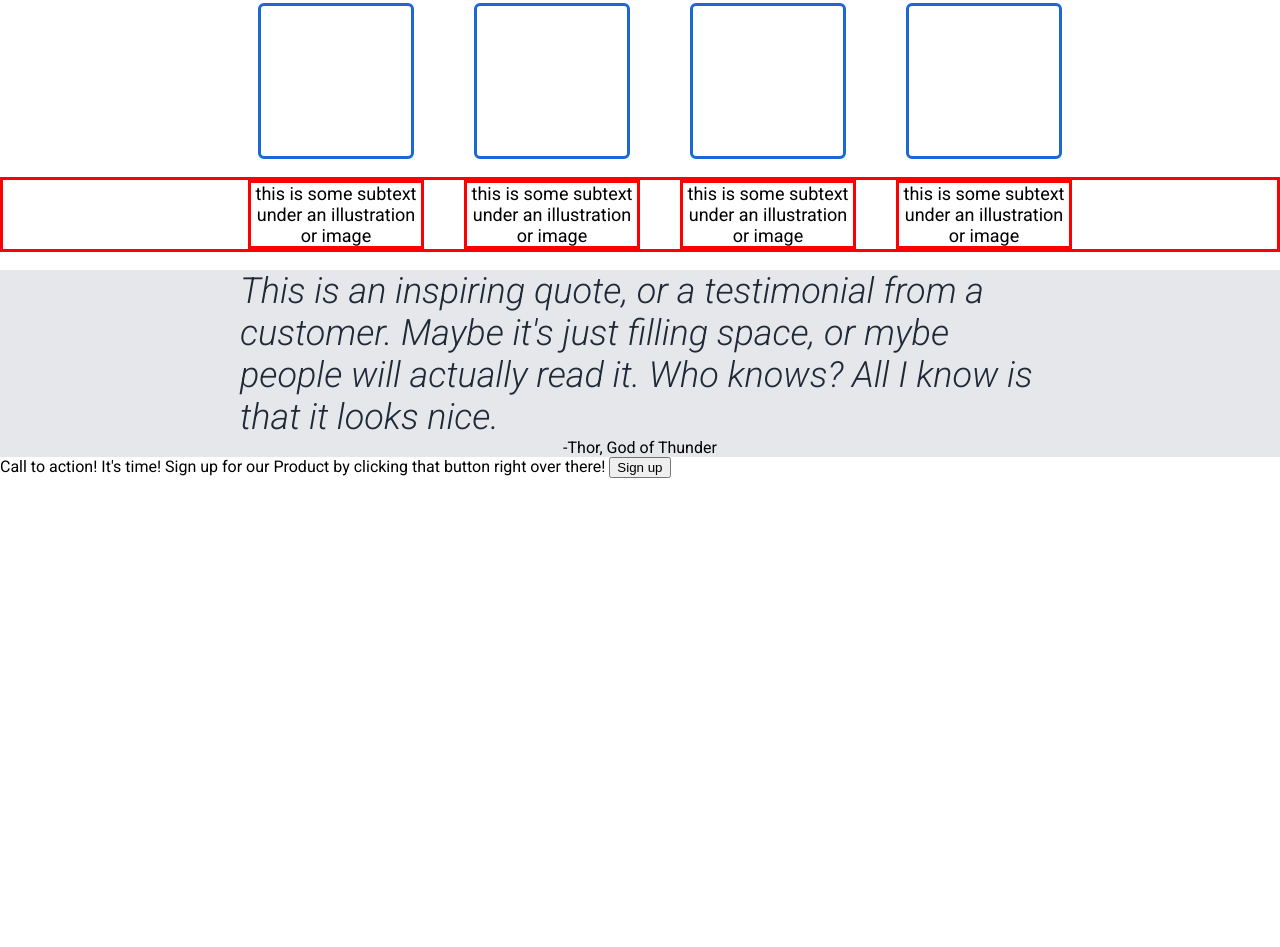
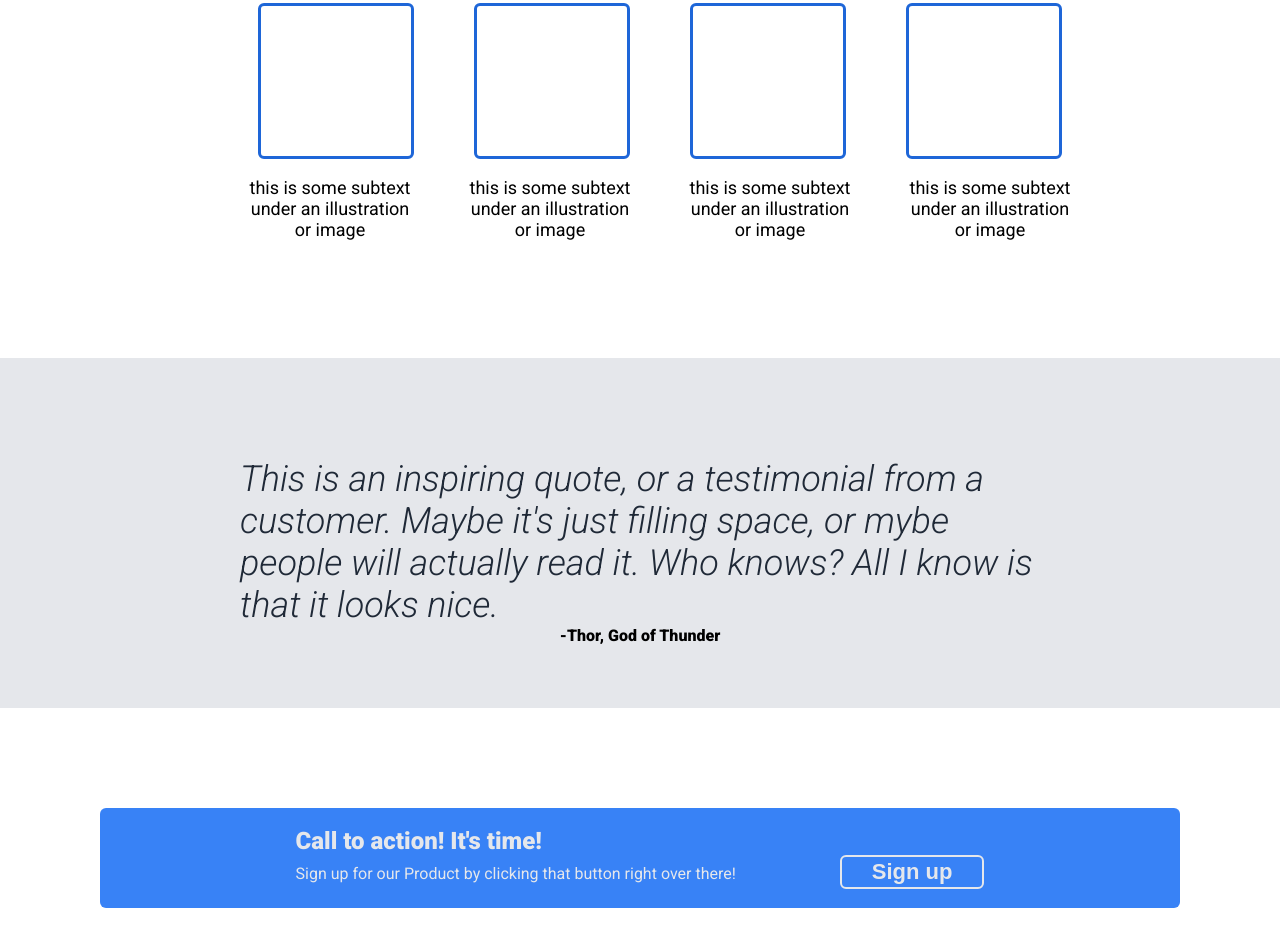
Before and after one commit to Megaflinterino/own_website, a plain HTML site: page index.html in a window 1280 px wide. Shown: the part 497-1444 px from the top of the page. Before the commit the page ends 975 px from the top, so only its background shows below. Drawn offline with Linux system fonts and the light colour scheme.

Commit message:
Finished positioning the quote box with author. Started and finished styling the bottom sign up bar.

```diff
--- a/index.html
+++ b/index.html
@@ -81,11 +81,18 @@
         </div>
 
         </div>
-
-        <div class="sign_up_button">
-            Call to action! It's time! Sign up for our Product by clicking that button right over there!
-            <button>Sign up</button>
+    <div class="bottom">
+        <div>
+            <div class="action">
+                Call to action! It's time!
+            </div>
+            <div class="bottom_text">
+             Sign up for our Product by clicking that button right over there!
+            <button class="sign_up_button">Sign up</button>
+            </div>
         </div>
+        </div>
+    </div>
 
     </body>
 </html>
--- a/style.css
+++ b/style.css
@@ -47,7 +47,9 @@ ul{
 .quote_box{
     display: flex;
     background-color: #e5e7eb;
+    margin-top: 100px;
     justify-content: center;
+    height: 350px;
 }
 
 .quote_text{
@@ -55,6 +57,12 @@ ul{
     color: #1f2937;
     font-weight: 300;
     font-style: italic;
+    margin-top: 100px;
+}
+
+.quote_author{
+    display: flex;
+    font-weight: 900;
 }
 
 .top{
@@ -97,26 +105,25 @@ ul{
   flex-direction: row;
   justify-content: center;
   gap: 60px;
-
+  flex-wrap: wrap;
 }
 
 .border{
     border: 3px solid #1e66d8;
     width: 150px;
     height: 150px;
+    min-width: 150px;
     border-radius: 6px;
 }
 
 .subtext_mid{
     display: flex;
-    border: 3px solid red;
     justify-content: center;
-    gap: 40px;
+    gap: 50px;
 }
 
 .subtexts{
     display: flex;
-    border: 3px solid red;
     max-width: 170px;
     text-align: center;
 }
@@ -148,3 +155,34 @@ border: 0px;
     font-weight: 900;
     margin-top: 40px;
 }
+
+.bottom{
+    display: flex;
+    flex-direction: row;
+    margin: 100px;
+    background-color: #3882F6;
+    color: #e5e7eb;
+    justify-content: center;
+    align-items: center;
+    height: 100px;
+    border-radius: 6px;
+}
+
+.action{
+    font-weight: 900;
+    font-size: 24px;
+}
+
+.sign_up_button{
+    margin-left: 100px;
+    font-size: 22px;
+    background-color: #3882F6;
+    color: #e5e7eb;
+    border: 2px solid #e5e7eb;
+    border-radius: 6px;
+    padding-left: 30px;
+    padding-right: 30px;
+    padding-top: 2px;
+    padding-bottom: 2px;
+    font-weight: 900;
+}
```
